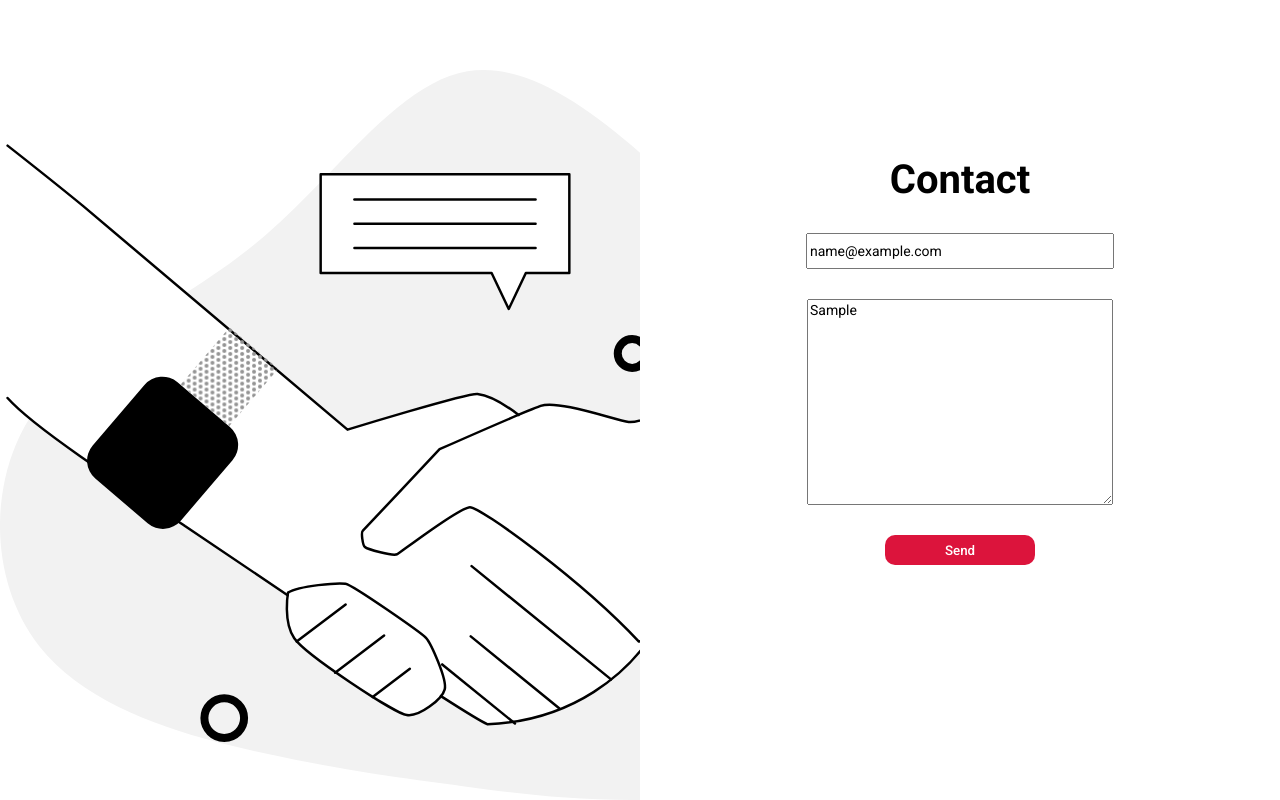
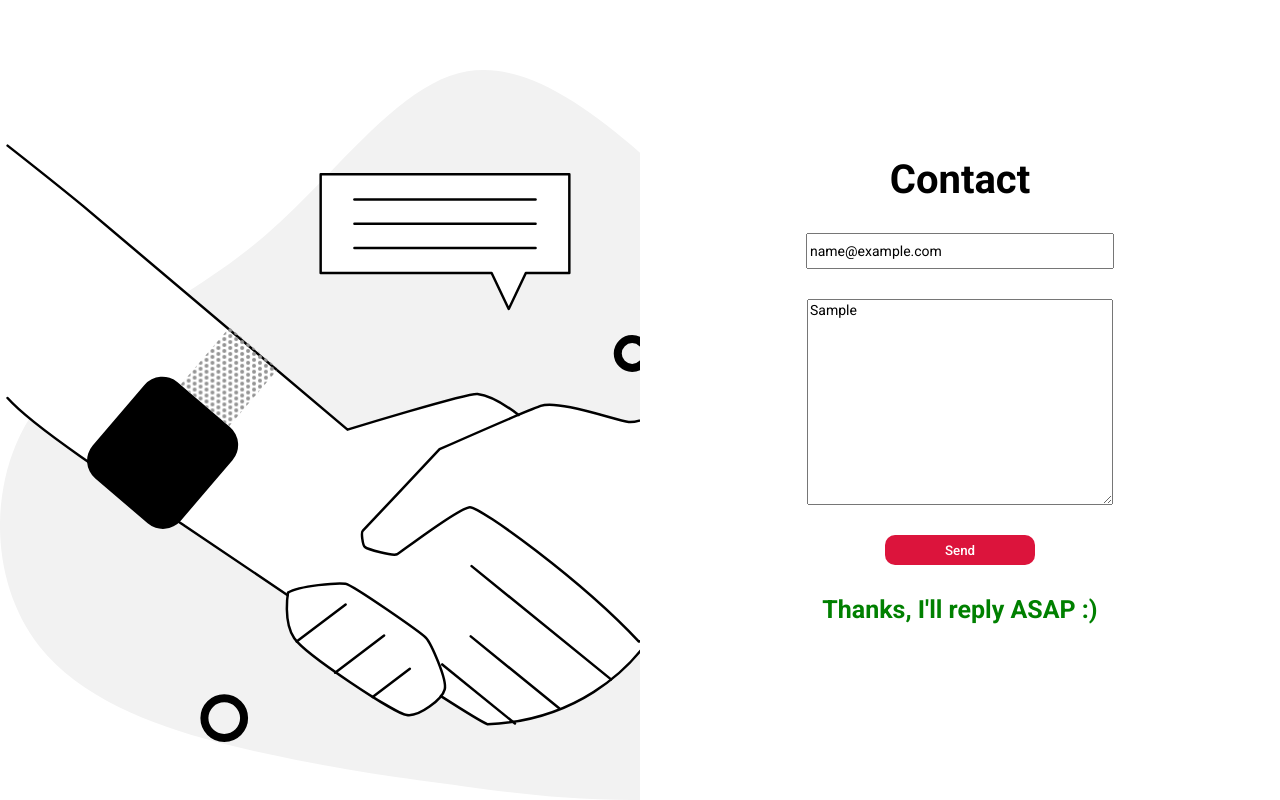
Before and after one commit to programer1983/Portfolio-with-Slider-Animation, a React (Create React App) app: page / in a window 1280 px wide. Both pictures are taken after typing "name@example.com", "Sample" into the empty fields and a click on the button "Send". Shown: the part 3070-3870 px from the top of the page. Built offline with nearby package versions, Linux system fonts and the light colour scheme.

Commit message:
button click action;

```diff
--- a/src/components/contact/Contact.jsx
+++ b/src/components/contact/Contact.jsx
@@ -1,10 +1,13 @@
 import "./contact.scss"
+import {useState} from "react"
 
 export default function Contact() {
+    const [message, setMessage] = useState(false)
 
 
     const handleSubmit = (e) => {
         e.preventDefault()
+        setMessage(true)
     }
 
     return (
@@ -18,6 +21,7 @@ export default function Contact() {
                     <input type="text" placeholder="Email"/>
                     <textarea placeholder="Message"></textarea>
                     <button type="submit">Send</button>
+                    {message && <span><h3>Thanks, I'll reply ASAP :)</h3></span>}
                 </form>
             </div>
         </div>
--- a/src/components/contact/contact.scss
+++ b/src/components/contact/contact.scss
@@ -52,12 +52,21 @@
                 border: none;
                 border-radius: 10px;
                 font-weight: 500;
+                margin-bottom: 30px;
                 cursor: pointer;
 
                 &:focus {
                     outline: none;
                 }
             }
+
+            span {
+                color: green;
+
+                h3 {
+                    font-size: 25px;
+                }
+            }
         }
     }
 }
```
